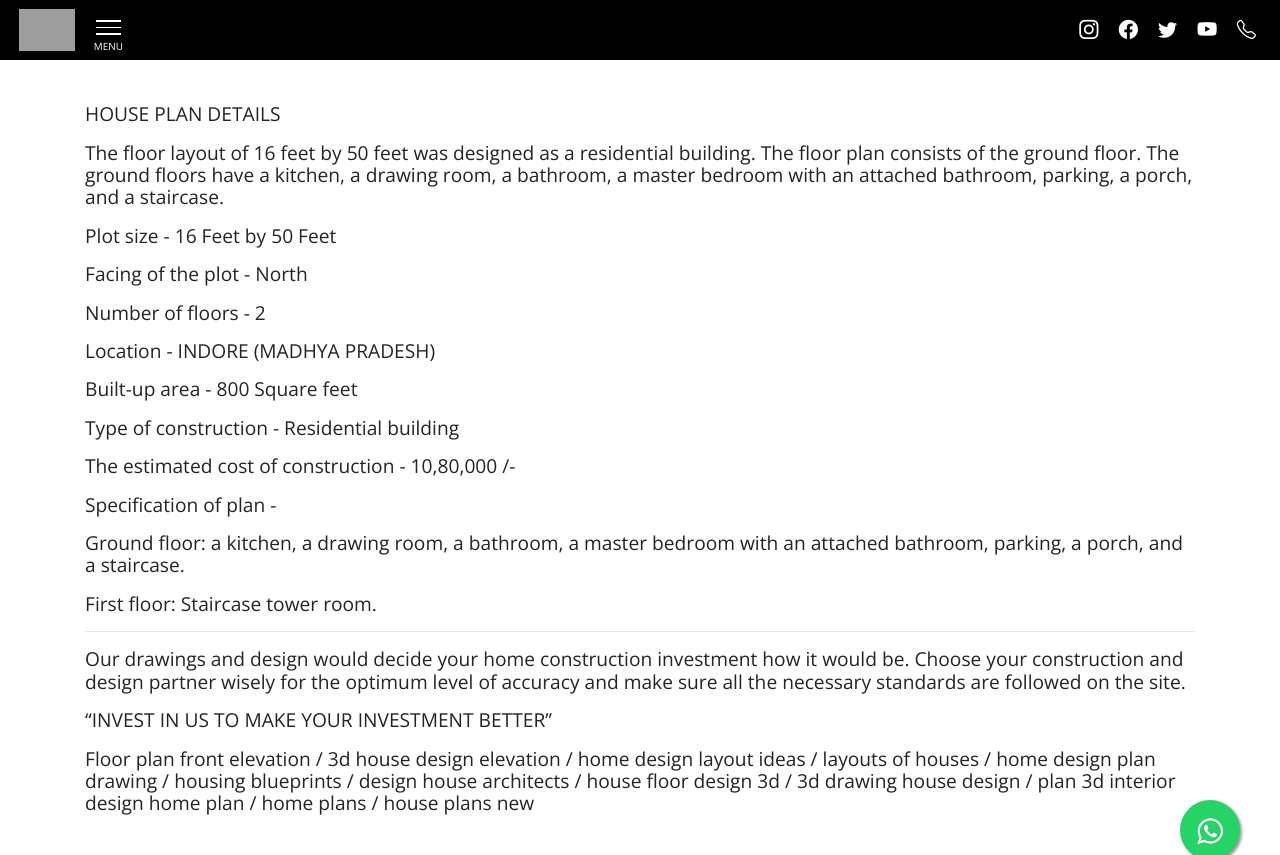
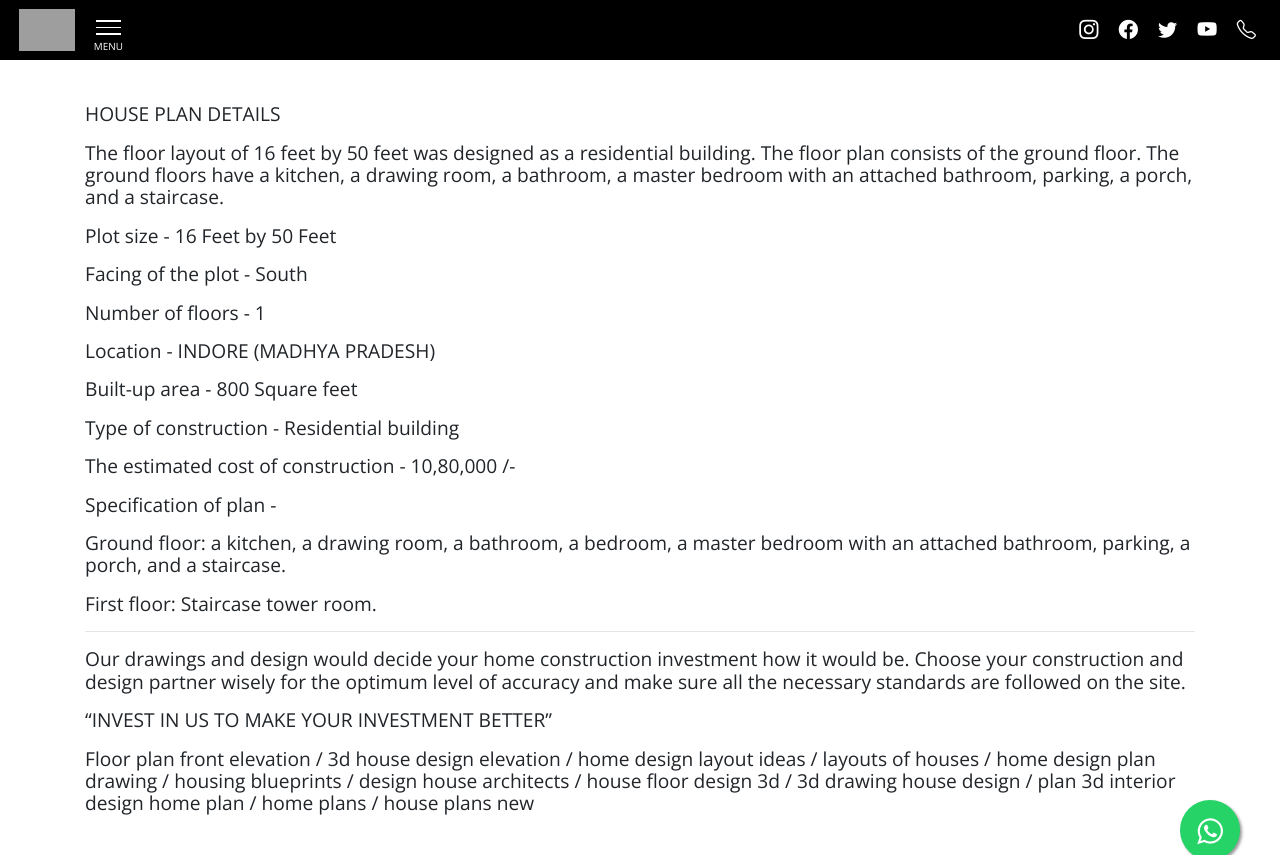
Before and after one commit to samasthiti/samasthiti, a Jekyll site: the page built from _house-plans/sona-ji.md, in a window 1280 px wide and 900 px high, scrolled down 758 px, cut to the strip 0-855 px from the top of the window. Built offline with Jekyll 4.4.1, drawn with Linux system fonts in a browser that asks for light colours; nearby versions of some CDN libraries; comment, search, counter and statistics services are not loaded; grey boxes are pictures that could not be loaded.

Commit message:
Update from Forestry.io samshthi construction updated _house-plans/sona-ji.md

```diff
--- a/_house-plans/sona-ji.md
+++ b/_house-plans/sona-ji.md
@@ -21,6 +21,7 @@ tilephotos:
 - https://samasthiti-constructions.s3.ap-south-1.amazonaws.com/uploads/Copy of SONA
   JI_page-0001.jpg
 house_category: below-1000-sq-ft
+meta_title: ''
 
 ---
 **HOUSE PLAN DETAILS**
@@ -29,9 +30,9 @@ The floor layout of 16 feet by 50 feet was designed as a residential building. T
 
 **Plot size -** 16 Feet by 50 Feet
 
-**Facing of the plot -** North
+**Facing of the plot -** South
 
-**Number of floors - 2**
+**Number of floors - 1**
 
 **Location -** INDORE (MADHYA PRADESH)
 
@@ -43,7 +44,7 @@ The floor layout of 16 feet by 50 feet was designed as a residential building. T
 
 **Specification of plan -**
 
-**Ground floor:** a kitchen, a drawing room, a bathroom, a master bedroom with an attached bathroom, parking, a porch, and a staircase.
+**Ground floor:** a kitchen, a drawing room, a bathroom, a bedroom, a master bedroom with an attached bathroom, parking, a porch, and a staircase.
 
 **First floor:** Staircase tower room.
 
```
